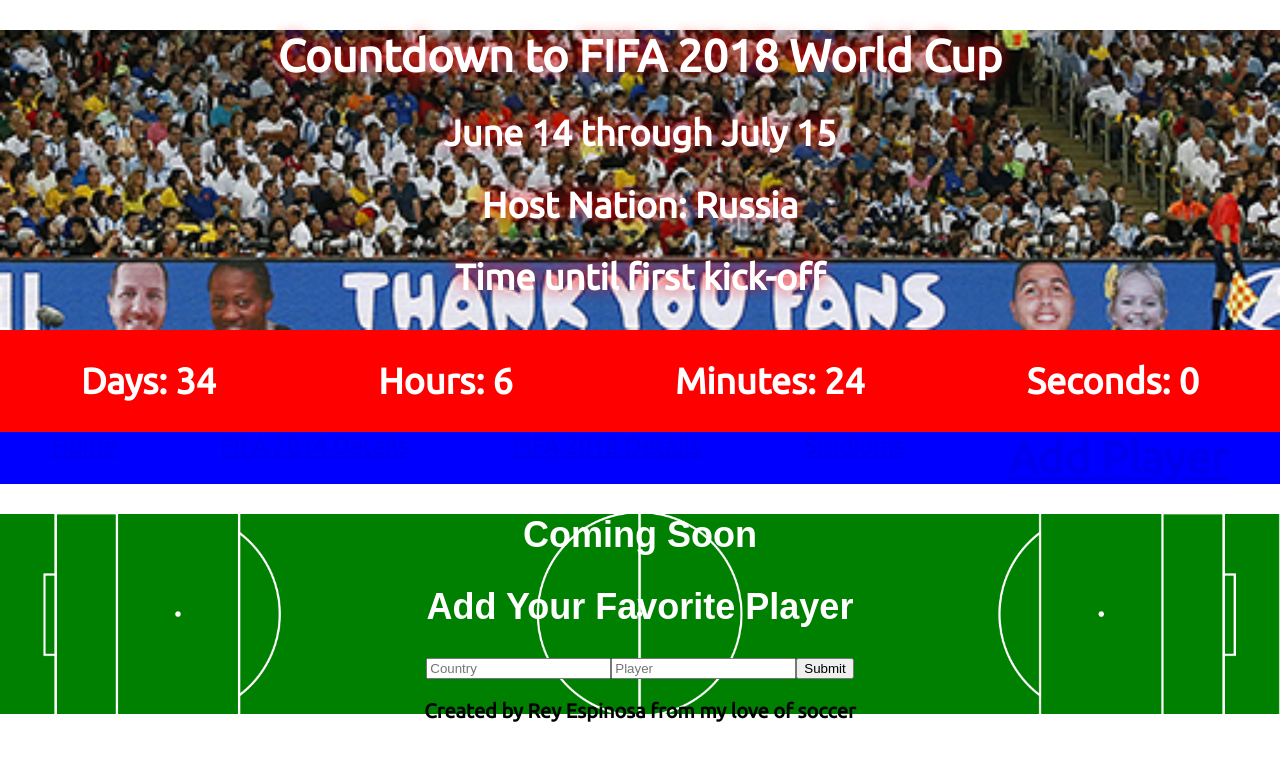
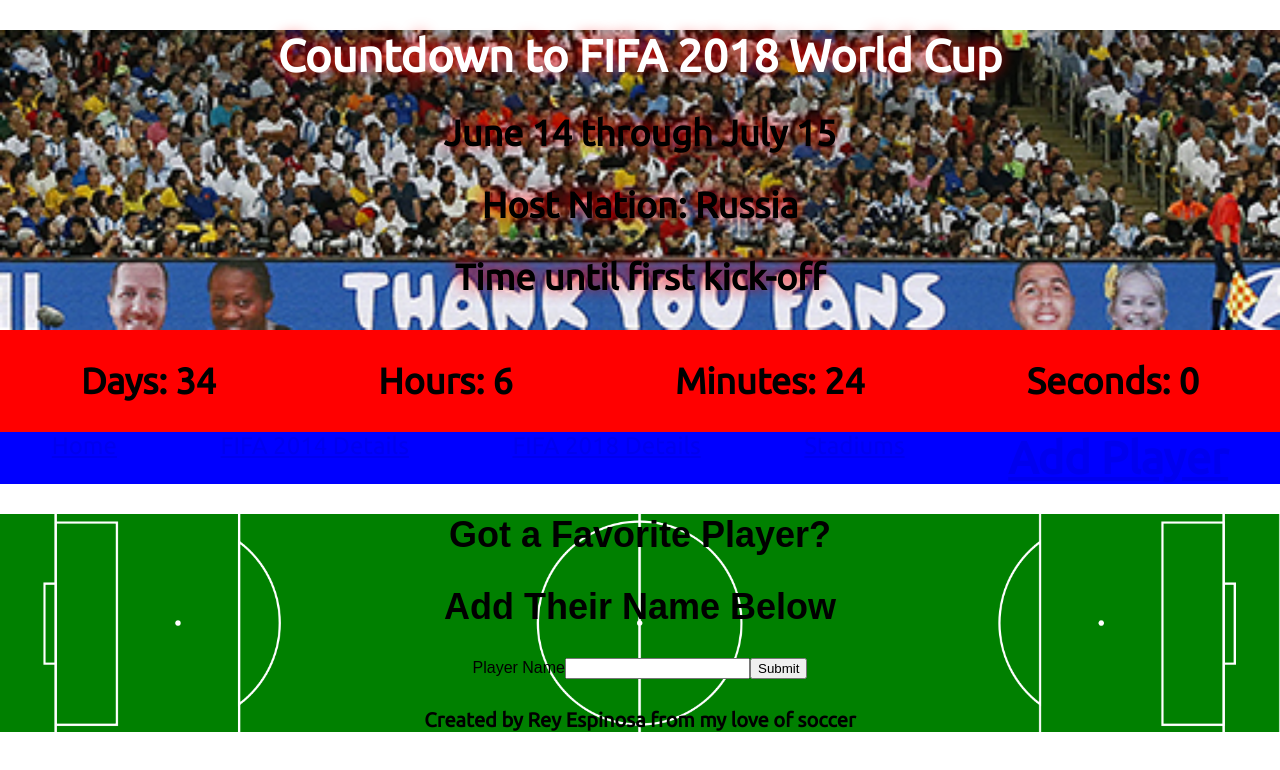
Before and after one commit to reyespinosa3/fifa2018-frontend, a React (Create React App) app: page /Addplayer in a window 1280 px wide. Shown: the top 770 px of the page. Built offline with nearby package versions, Linux system fonts and the light colour scheme.

Commit message:
set up adding favorite player, working on rendering names in component

```diff
--- a/src/components/2018/Fifa2018Player.css
+++ b/src/components/2018/Fifa2018Player.css
@@ -3,10 +3,11 @@
   background-position: center;
   background-repeat: repeat-y;
   background-size: cover;
-  height: 200px;
+  height: auto;
   text-align: center;
 }
 
 h2 {
   font-size: 36px;
+  color: black;
 }
--- a/src/components/2018/Fifa2018Player.js
+++ b/src/components/2018/Fifa2018Player.js
@@ -1,22 +1,47 @@
 import React, { Component } from 'react';
 import './Fifa2018Player.css';
 import FifaFooter from '../FifaFooter';
+import axios from 'axios';
 
 class Fifa2018Player extends Component {
+
+  state = {
+    player:"",
+    playerarray: []
+  }
+
+  handleChange = event => {
+    this.setState({ player: event.target.value });
+  }
+
+  handleSubmit = event => {
+    event.preventDefault();
+    console.log(this.state.player);
+    this.state.playerarray.push(this.state.player);
+    console.log(this.state.playerarray);
+  }
+
+
   render() {
     return (
       <div className="FifaPlayer">
 
         <div>
-          <h2>Coming Soon</h2>
-          <h2>Add Your Favorite Player</h2>
+          <h2>Got a Favorite Player?</h2>
+          <h2>Add Their Name Below</h2>
         </div>
         <div>
-          <form>
-            <input type='text' placeholder='Country'></input>
-            <input type='text' placeholder='Player'></input>
+          <form onSubmit={ this.handleSubmit }>
+            <label>
+              Player Name
+            <input type='text' name='player' onChange={ this.handleChange} />
+          </label>
             <button type='submit'>Submit</button>
           </form>
+        </div>
+
+        <div>
+          <h2>{ this.state.playerarray }</h2>
         </div>
 
         <div>
--- a/src/components/FifaCarousel.css
+++ b/src/components/FifaCarousel.css
@@ -1,5 +1,8 @@
 .Fifacarousel {
   display: flex;
   justify-content: center;
+}
+
+.slide-show_slide-show-size {
   background-color: blue;
 }
```
